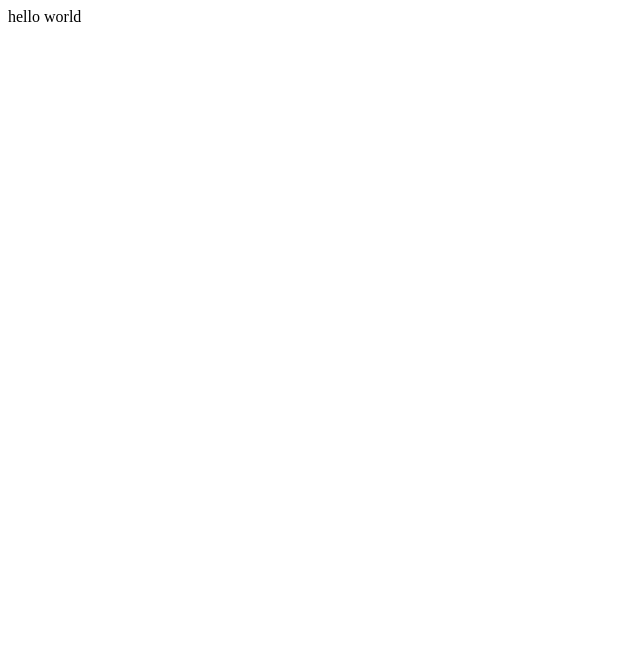
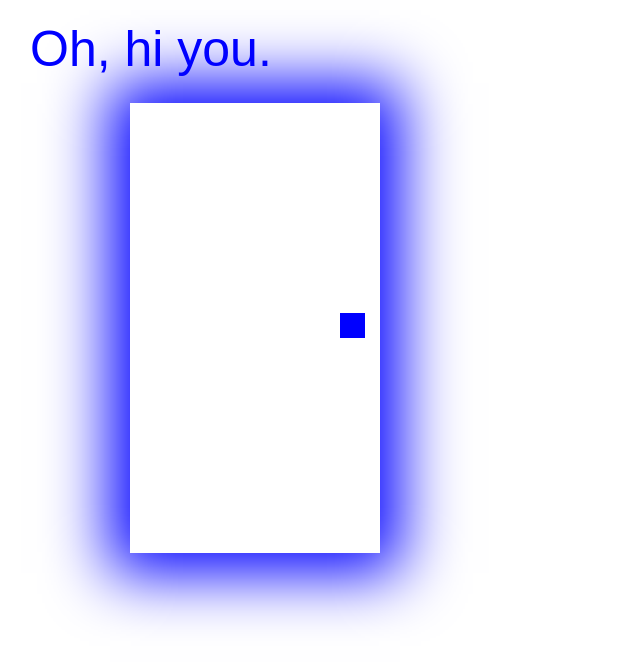
Before and after one commit to almasantang/almasantang.github.io, a plain HTML site: page index.html in a window 1280 px wide. Shown: the whole page, without its empty margins (0-640 px from the left). Drawn offline with Linux system fonts and the light colour scheme.

Commit message:
new homepage

```diff
--- a/index.html
+++ b/index.html
@@ -2,8 +2,102 @@
 <html>
 <head>
 	<title>homepage</title>
+	<style type="text/css">
+		body {
+			margin-left:30px;
+			margin-top:20px;
+		}
+		.header {
+			font-family:arial;
+			font-size:50px;
+			color:blue;
+
+		}
+		.door {
+			display:inline-block;
+			margin-top:25px;
+			margin-left:100px;
+		}
+
+		.width-1:hover {
+			background-color:blue;
+			transition:1s;
+		}
+
+		.width-1 {
+			position:relative;
+			width:250px;
+			height:450px;
+			box-shadow:0px 0px 60px 20px blue;
+		}
+
+		.knob {
+			position:absolute;
+			bottom:215px;
+			right:15px;
+			width:25px;
+			height:25px;
+			background-color:blue;
+		}
+		.knob:hover {
+			background-color:white;
+		}
+
+		.box {
+			position:absolute;
+			top:20px;
+			left:20px;
+			border:dashed white 1px;
+			width:100px;
+			height:200px;
+		}
+		.box-2 {
+			position:absolute;
+			top:20px;
+			right:20px;
+			border:dashed white 1px;
+			width:100px;
+			height:200px;
+		}
+		.box-3 {
+			position:absolute;
+			bottom:20px;
+			right:20px;
+			border:dashed white 1px;
+			width:100px;
+			height:200px;
+		}
+		.box-4 {
+			position:absolute;
+			bottom:20px;
+			left:20px;
+			border:dashed white 1px;
+			width:100px;
+			height:200px;
+		}
+
+		.text {
+			padding-left:45px;
+			padding-top:35px;
+			font-family:arial;
+			font-size:50px;
+			color:white;
+
+
+		}
+	</style>
 </head>
 <body>
-	hello world
+	<div class="header"> Oh, hi you.<br>
+	</div>
+	<div class="door width-1">
+		<div class="text">please<br>come<br>in</div>
+		<div class="box"></div>
+		<div class="box-2"></div>
+		<div class="box-3"></div>
+		<div class="box-4"></div>
+			<div class="knob"></div>
+	</div>
+
 </body>
 </html>
```
